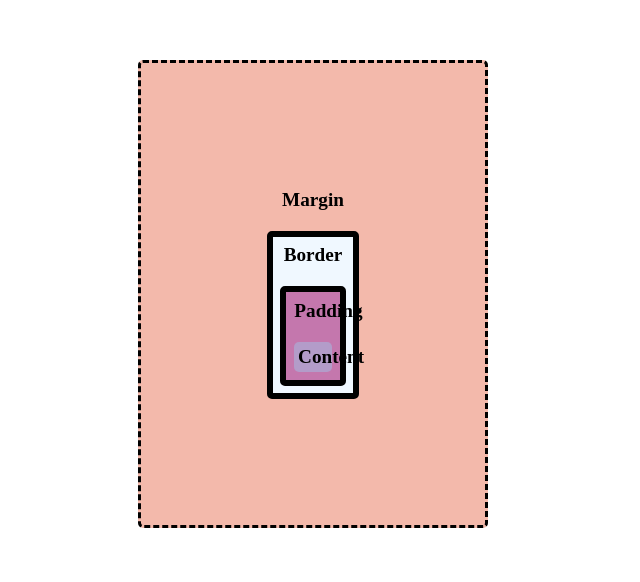
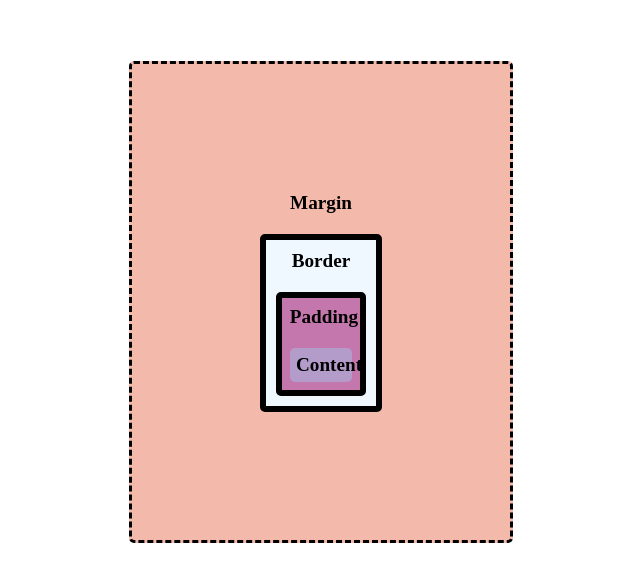
Before and after one commit to maroua18-dhr/box-model, a plain HTML site: page index.html in a window 1280 px wide. Shown: the part 106-688 px from the top of the page, without its empty margins (327-967 px from the left). Drawn offline with Linux system fonts and the light colour scheme.

Commit message:
Update style.css

```diff
--- a/style.css
+++ b/style.css
@@ -1,10 +1,3 @@
-*{
-    box-sizing: border-box;
-}
-body{
-    margin: 0;
-    padding: 0;
-}
 .box{
     display: flex;
     align-items: center;
@@ -13,7 +6,6 @@ body{
     font-size: larger;
     height: 100vh;
     width: 100vw;
-    padding: 10px
 }
 .margin{
     background-color: #f3b9ab;
@@ -23,7 +15,7 @@ body{
     font-weight: bold;
     border-radius: 5px;
     width: 100%;
-    max-width: 350px;
+    max-width: 30%;
     box-sizing: border-box;
 }
 .border{
```
